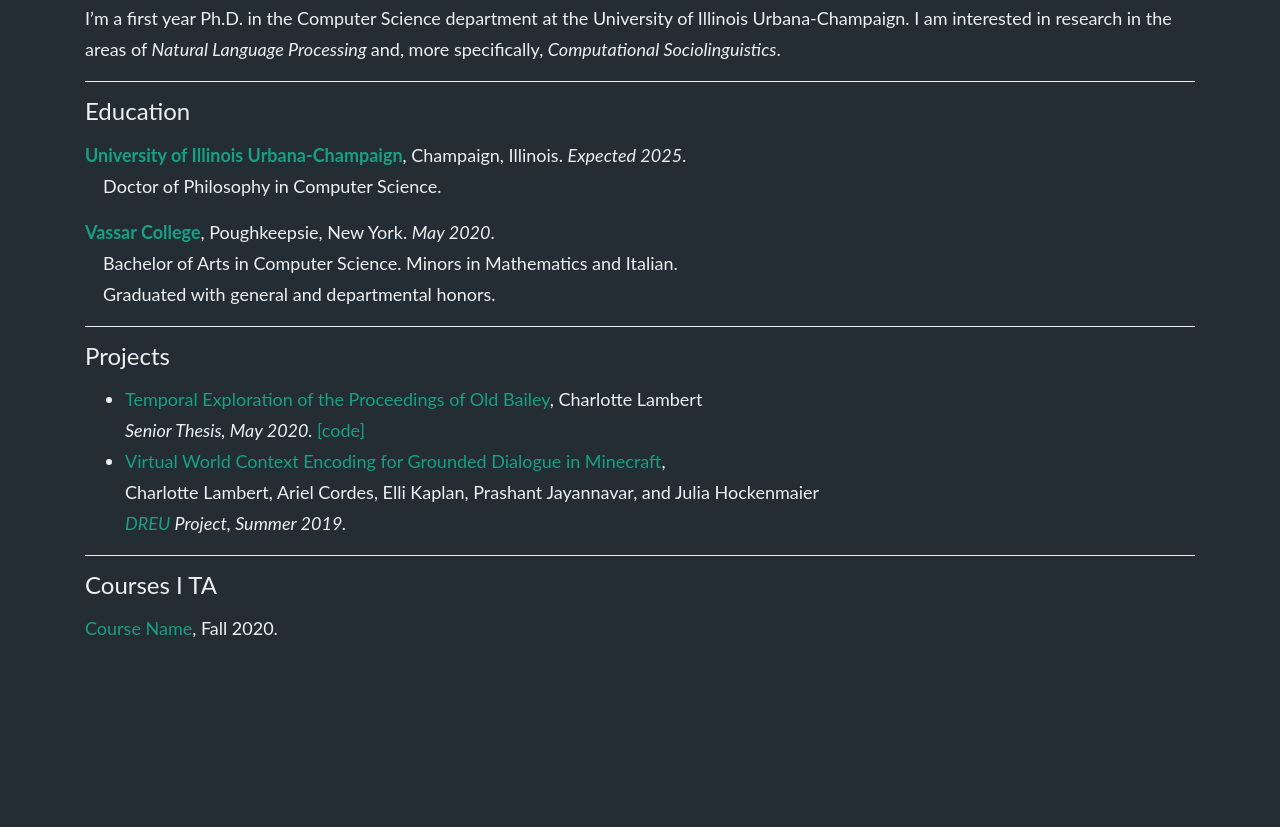
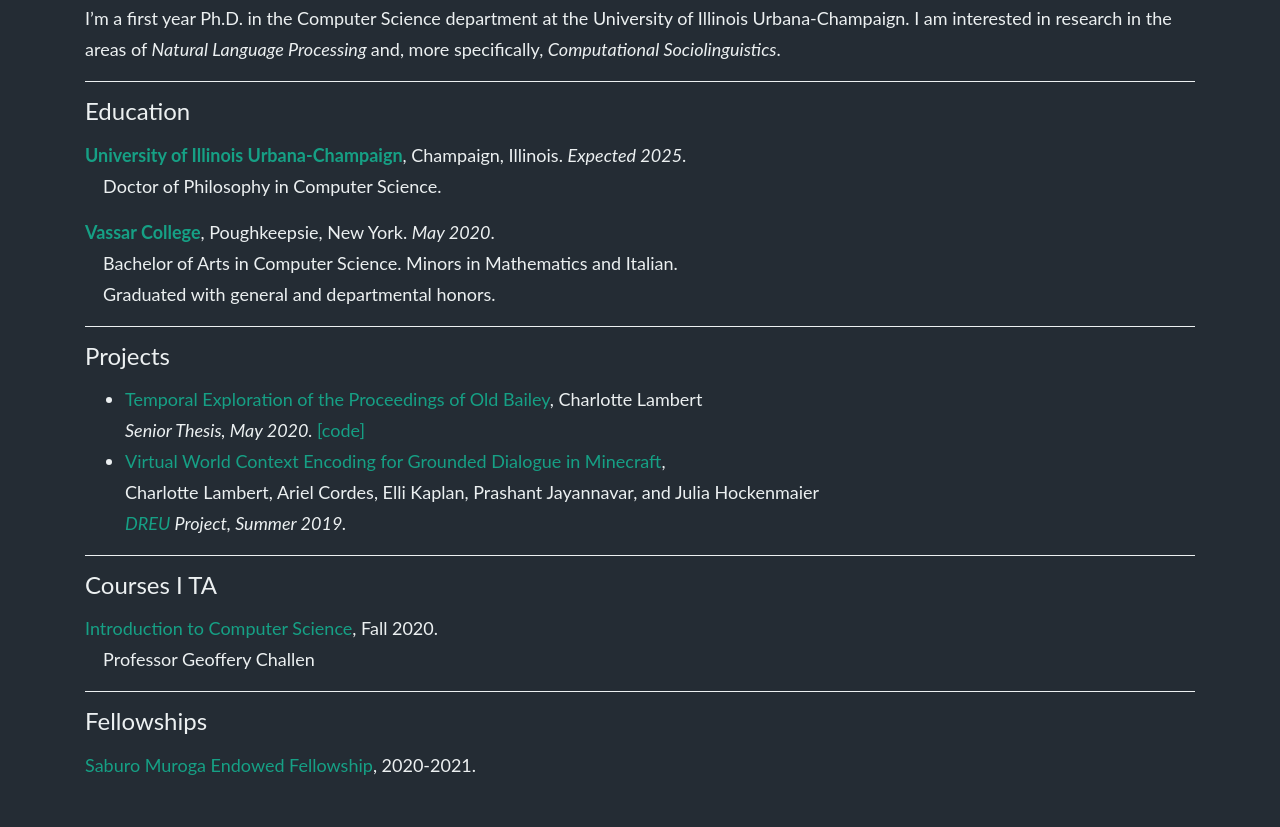
Before and after one commit to charlottelambert/charlottelambert.github.io, a plain HTML site: page index.html in a window 1280 px wide. Shown: the part 381-1208 px from the top of the page. Before the commit the page ends 1071 px from the top, so only its background shows below. Drawn offline with nearby package versions, Linux system fonts and the light colour scheme; a web font is replaced by a local one.

Commit message:
Update with 2020 info.

```diff
--- a/index.html
+++ b/index.html
@@ -1,11 +1,13 @@
 <!DOCTYPE html>
 <html lang="en">
-  <link rel="icon"
-        type="image/x-icon"
-        href="static/img/icon.png">
     <head>
+    <link rel="icon"
+          type="image/png"
+          sizes="64x64"
+          href="static/img/icon.png">
+    <link rel="apple-touch-icon" type="image/png" href="static/img/icon.png">
     <meta charset="UTF-8">
-    <meta name="viewport" content="width=device-width, initial-scale=1">
+    <meta name="label" content="width=device-width, initial-scale=1">
     <title>Charlotte Lambert</title>
     <meta name="description" content="First year Ph.D student at the University of Illinois Urbana-Champaign.">
     <!-- <script src="https://code.jquery.com/jquery-3.3.1.min.js"
@@ -96,7 +98,6 @@
 
     </p>
 
-
   </ul>
     <hr>
 </section>
@@ -122,7 +123,18 @@
 <section id="teaching">
     <h6>Courses I TA</h6>
 
-    <p> <a href="link to course website" target="_blank">Course Name</a>, Fall 2020. </p>
+    <p> <a href="https://cs125.cs.illinois.edu" target="_blank">Introduction to Computer Science</a>, Fall 2020.
+    <br> &emsp; Professor Geoffery Challen
+  </p>
+    <hr>
+</section>
+
+<section id="fellowships">
+    <h6>Fellowships</h6>
+
+    <p> <a href="https://cs.illinois.edu/about/awards/graduate-fellowships-awards/saburo-muroga-endowed-fellowship" target="_blank">
+      Saburo Muroga Endowed Fellowship</a>, 2020-2021.
+  </p>
     <br>
 
 </section>
@@ -138,6 +150,7 @@
   }
   </style>
 
+
 <!-- <footer class="footer">
   <div class="container">
     <div class="copyright  typeset">
@@ -147,7 +160,7 @@
 
   </div>
 
-</footer> -->
+</footer>-->
 
 </body>
 </html>
```
